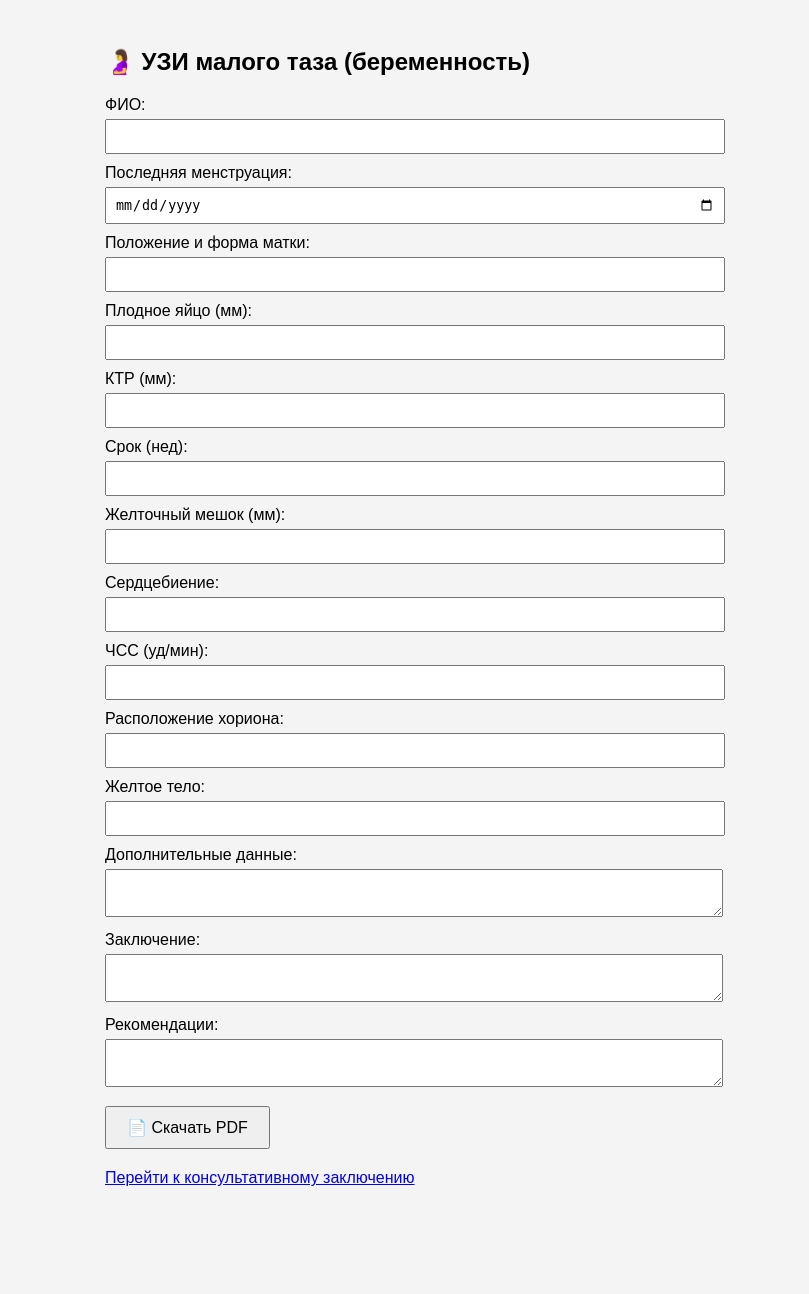
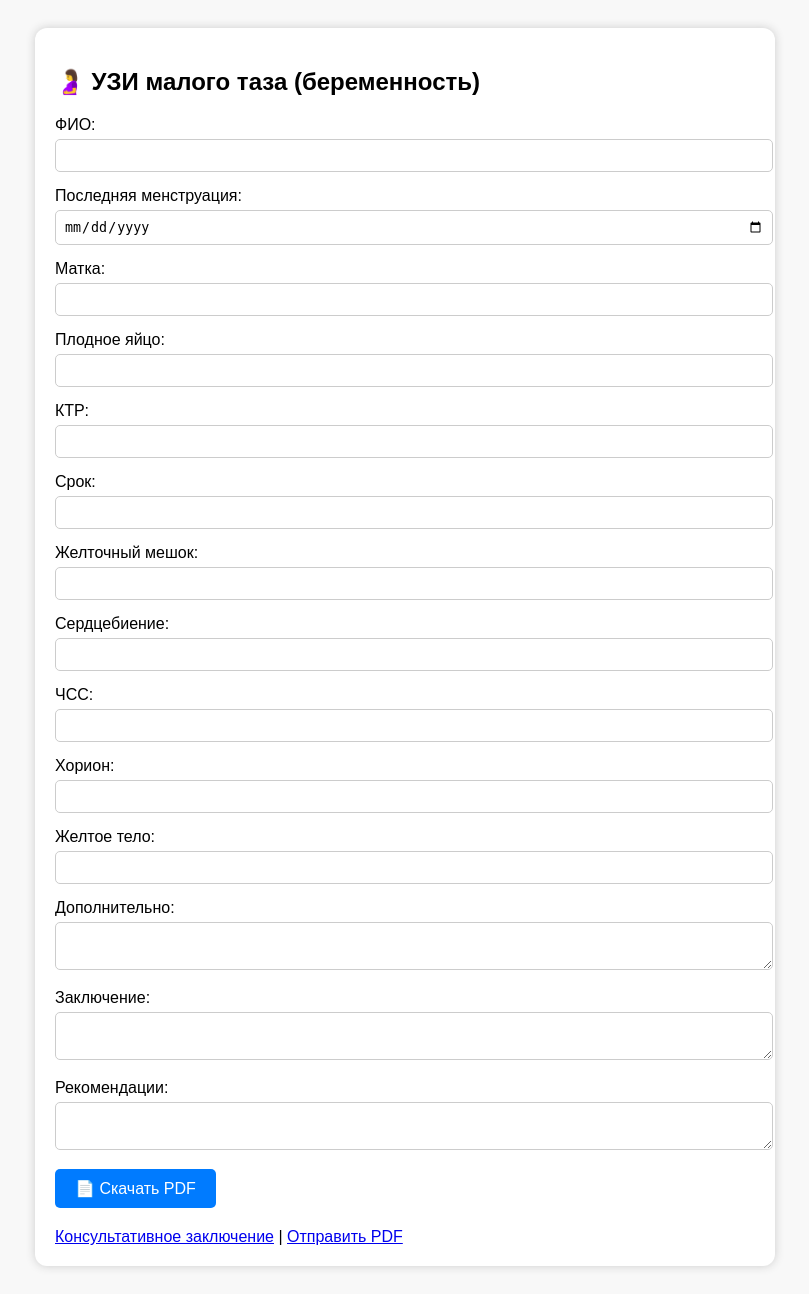
Before and after one commit to Yuliia921/new20-04-2025, a FastAPI app: page / in a window 1280 px wide. Shown: the whole page, without its empty margins (235-1044 px from the left). Before the commit the page ends 1186 px from the top, so only its background shows below. Run offline with FastAPI, Linux system fonts and the light colour scheme.

Commit message:
Add files via upload

```diff
--- a/static/pregnancy.html
+++ b/static/pregnancy.html
@@ -3,30 +3,30 @@
 <html lang="ru">
 <head>
   <meta charset="UTF-8">
-  <title>УЗИ</title>
+  <title>🤰 УЗИ</title>
   <link rel="stylesheet" href="/static/styles.css">
 </head>
 <body>
 <div class="container">
   <h2>🤰 УЗИ малого таза (беременность)</h2>
-    <form action="/generate_pdf" method="post">
-      <label>ФИО: <input name="fio"></label>
-      <label>Последняя менструация: <input name="lmp" type="date"></label>
-      <label>Положение и форма матки: <input name="uterus"></label>
-      <label>Плодное яйцо (мм): <input name="gestationalSac"></label>
-      <label>КТР (мм): <input name="crl"></label>
-      <label>Срок (нед): <input name="term"></label>
-      <label>Желточный мешок (мм): <input name="yolkSac"></label>
-      <label>Сердцебиение: <input name="heartbeat"></label>
-      <label>ЧСС (уд/мин): <input name="hr"></label>
-      <label>Расположение хориона: <input name="chorion"></label>
-      <label>Желтое тело: <input name="corpusLuteum"></label>
-      <label>Дополнительные данные: <textarea name="additional"></textarea></label>
+  <form method="post" action="/generate_pdf">
+    <label>ФИО: <input name="fio" /></label>
+    <label>Последняя менструация: <input name="lmp" type="date" /></label>
+    <label>Матка: <input name="uterus" /></label>
+    <label>Плодное яйцо: <input name="gestationalSac" /></label>
+    <label>КТР: <input name="crl" /></label>
+    <label>Срок: <input name="term" /></label>
+    <label>Желточный мешок: <input name="yolkSac" /></label>
+    <label>Сердцебиение: <input name="heartbeat" /></label>
+    <label>ЧСС: <input name="hr" /></label>
+    <label>Хорион: <input name="chorion" /></label>
+    <label>Желтое тело: <input name="corpusLuteum" /></label>
+    <label>Дополнительно: <textarea name="additional"></textarea></label>
     <label>Заключение: <textarea name="conclusion"></textarea></label>
     <label>Рекомендации: <textarea name="recommendations"></textarea></label>
     <button type="submit">📄 Скачать PDF</button>
   </form>
-    <a href="/consultation_form">Перейти к консультативному заключению</a>
+  <a href="/consultation_form">Консультативное заключение</a> | <a href="/consultation">Отправить PDF</a>
 </div>
 </body>
 </html>
--- a/static/styles.css
+++ b/static/styles.css
@@ -1,28 +1,7 @@
 
-body {
-  font-family: sans-serif;
-  background: #f4f4f4;
-  padding: 20px;
-}
-.container {
-  max-width: 600px;
-  margin: auto;
-}
-label {
-  display: block;
-  margin-top: 10px;
-}
-input, textarea {
-  width: 100%;
-  padding: 8px;
-  margin-top: 5px;
-}
-button {
-  margin-top: 15px;
-  padding: 10px 20px;
-  font-size: 16px;
-}
-a {
-  display: inline-block;
-  margin-top: 20px;
-}
+body { font-family: sans-serif; background: #f8f8f8; padding: 20px; }
+.container { max-width: 700px; margin: auto; background: white; padding: 20px; border-radius: 12px; box-shadow: 0 0 10px #ccc; }
+label { display: block; margin-top: 15px; }
+input, textarea { width: 100%; padding: 8px; margin-top: 5px; border-radius: 5px; border: 1px solid #ccc; }
+button { margin-top: 15px; padding: 10px 20px; font-size: 16px; background: #007bff; color: white; border: none; border-radius: 5px; }
+a { display: inline-block; margin-top: 20px; }
```
Lines whose indentation alone changed are shown as unchanged.
